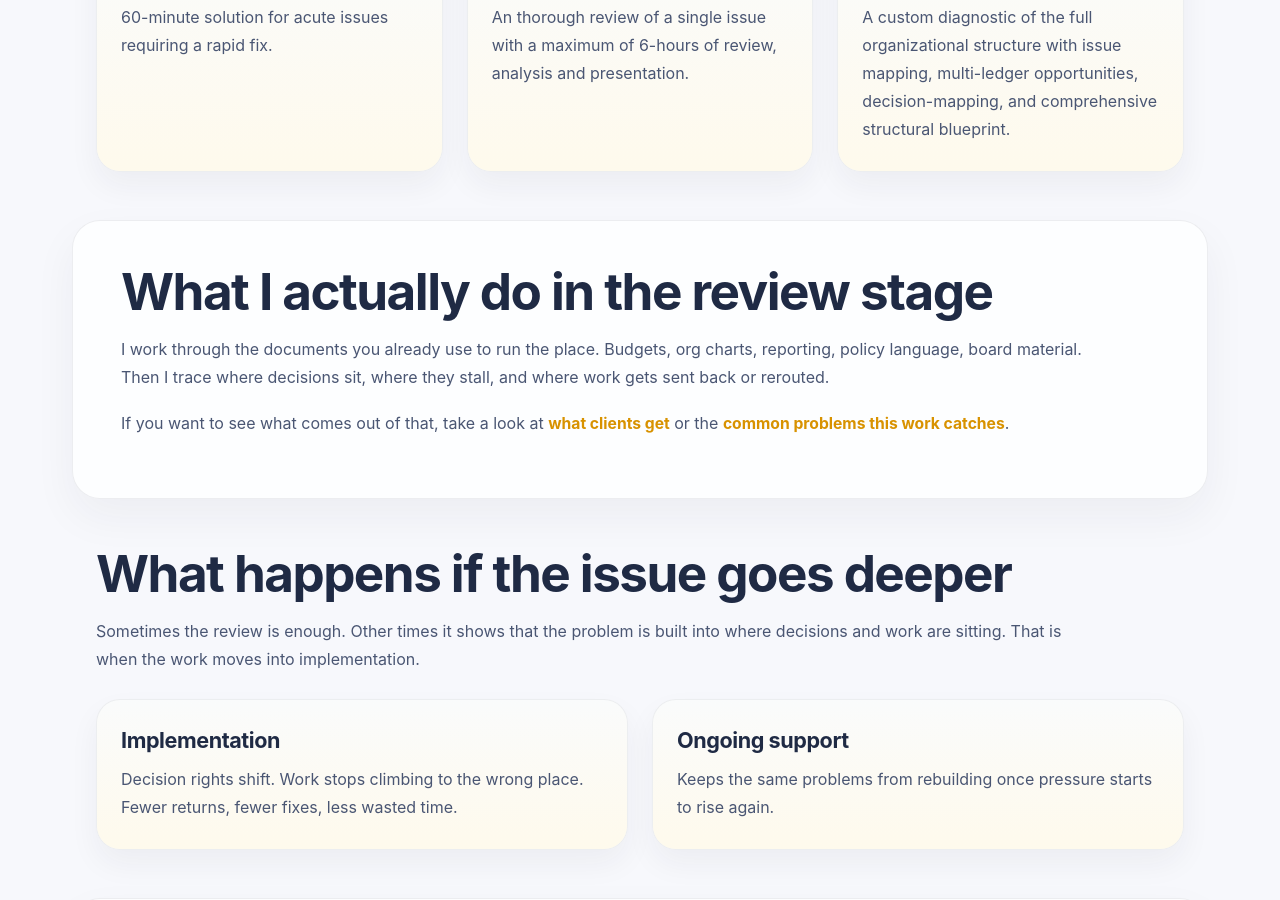
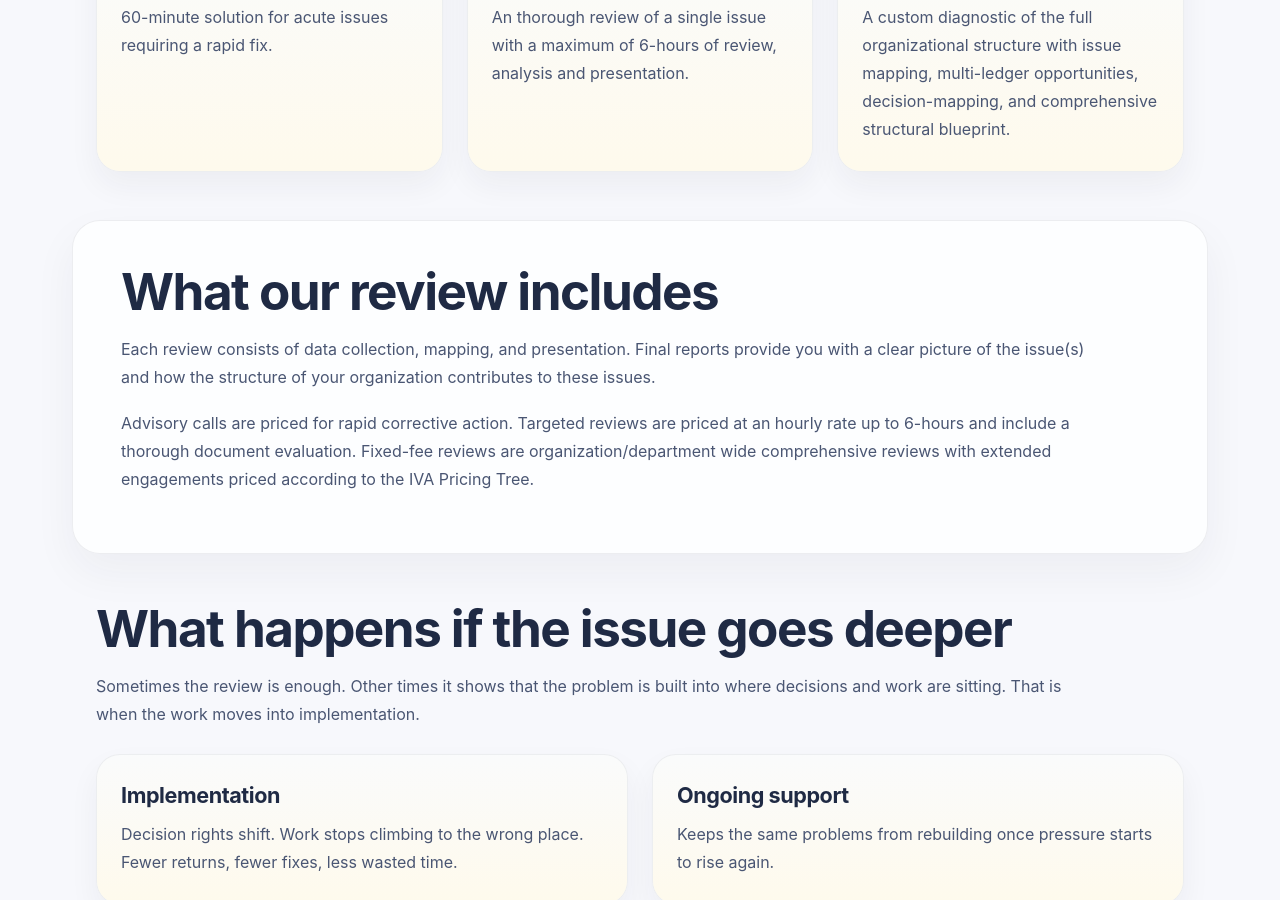
Before and after one commit to efost7873/integratedvaluearchitecture.com, a Jekyll site: the page built from services.html, in a window 1280 px wide and 900 px high, scrolled down 663 px. Built offline with Jekyll 4.4.1, drawn with Linux system fonts in a browser that asks for light colours.

Commit message:
Update review section content in services.html

```diff
--- a/services.html
+++ b/services.html
@@ -56,12 +56,12 @@ schema_type: Service
 
 <section class="section alt">
   <div class="container narrow">
-    <h2>What I actually do in the review stage</h2>
+    <h2>What our review includes</h2>
     <p>
-      I work through the documents you already use to run the place. Budgets, org charts, reporting, policy language, board material. Then I trace where decisions sit, where they stall, and where work gets sent back or rerouted.
+      Each review consists of data collection, mapping, and presentation. Final reports provide you with a clear picture of the issue(s) and how the structure of your organization contributes to these issues.
     </p>
     <p>
-      If you want to see what comes out of that, take a look at <a href="/what-clients-get/" class="inline-link">what clients get</a> or the <a href="/common-problems-we-fix/" class="inline-link">common problems this work catches</a>.
+      Advisory calls are priced for rapid corrective action. Targeted reviews are priced at an hourly rate up to 6-hours and include a thorough document evaluation. Fixed-fee reviews are organization/department wide comprehensive reviews with extended engagements priced according to the IVA Pricing Tree.
     </p>
   </div>
 </section>
```
